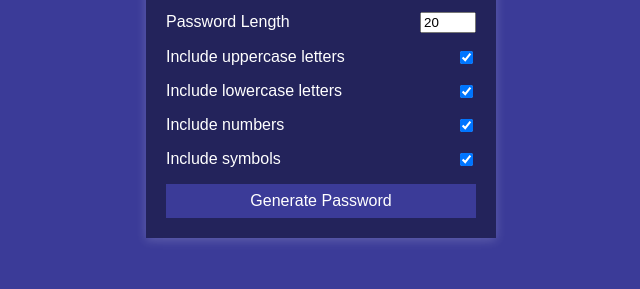
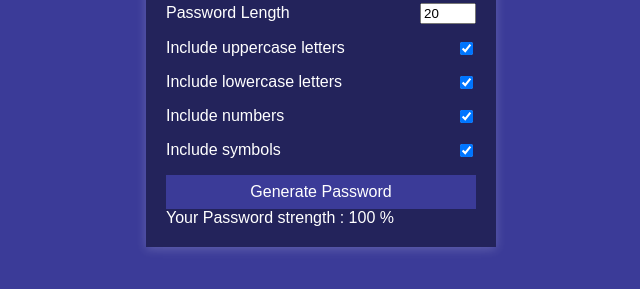
Before and after one commit to fossnsbm/hactoberfest-2021, a plain HTML site: page Password-Generator/index.html in a window 1280 px wide. Both pictures are taken after a click on the button "Generate Password". Shown: the part 347-636 px from the top of the page, without its empty margins (319-959 px from the left). Drawn offline with Linux system fonts and the light colour scheme; a web font is replaced by a local one.

Commit message:
add password strength calculator

```diff
--- a/Password-Generator/index.html
+++ b/Password-Generator/index.html
@@ -42,6 +42,9 @@
       <button class="btn btn-large" id="generate">
         Generate Password
       </button>
+      <div class="password-strength">
+        <label id="strength">Your Password strength : 00.00 %</label>
+      </div>
     </div>
     <script src="script.js"></script>
   </body>
--- a/Password-Generator/script.js
+++ b/Password-Generator/script.js
@@ -53,9 +53,27 @@ function generatePassword(lower, upper, number, symbol, length) {
             generatedPassword += randomFunc[funcName]()
         })
     }
+    let multiplies;
+    if(typesCount == 1){
+        multiplies = 1.25;
+    }
+    if(typesCount == 2){
+        multiplies = 2.5;
+    }
+    if(typesCount == 3){
+        multiplies = 3.75;
+    }
+    if(typesCount == 4){
+        multiplies = 5;
+    }
 
-    const finalPassword = generatedPassword.slice(0, length)
-
+    document.getElementById('strength').innerText = `Your Password strength : ${multiplies*length} %`
+    if(multiplies * length < 74){
+        document.getElementById('strength').style.color = 'red';
+    }else{
+        document.getElementById('strength').style.color = 'white';
+    }
+    const finalPassword = generatedPassword.slice(0, length);
     return finalPassword
 }
 
```
